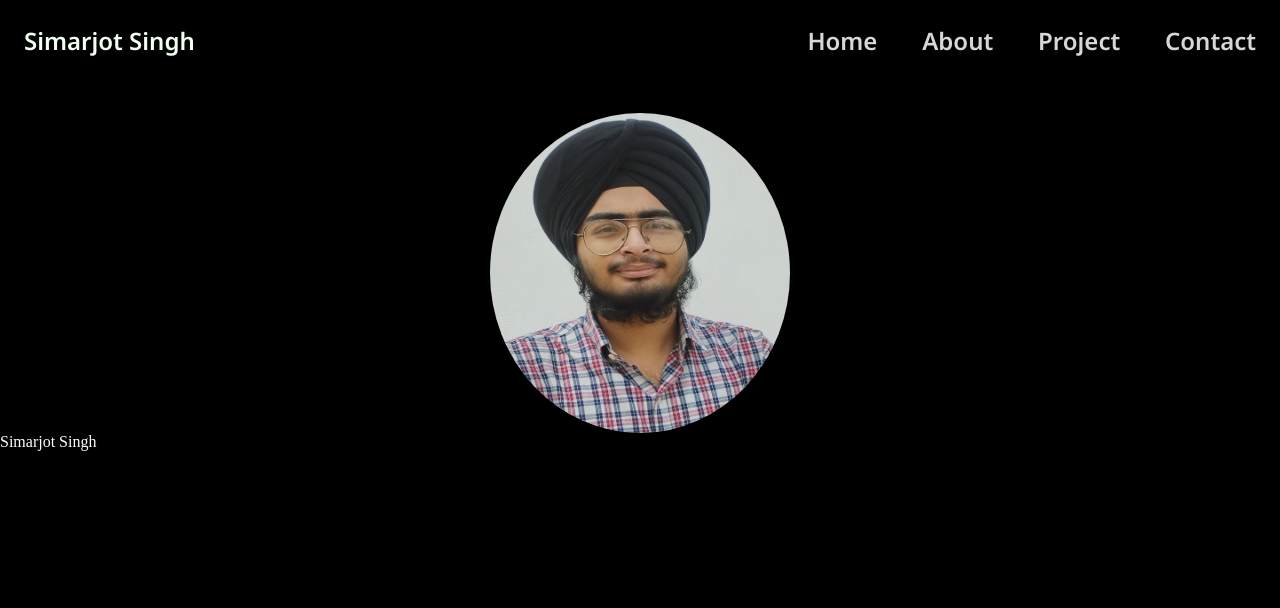
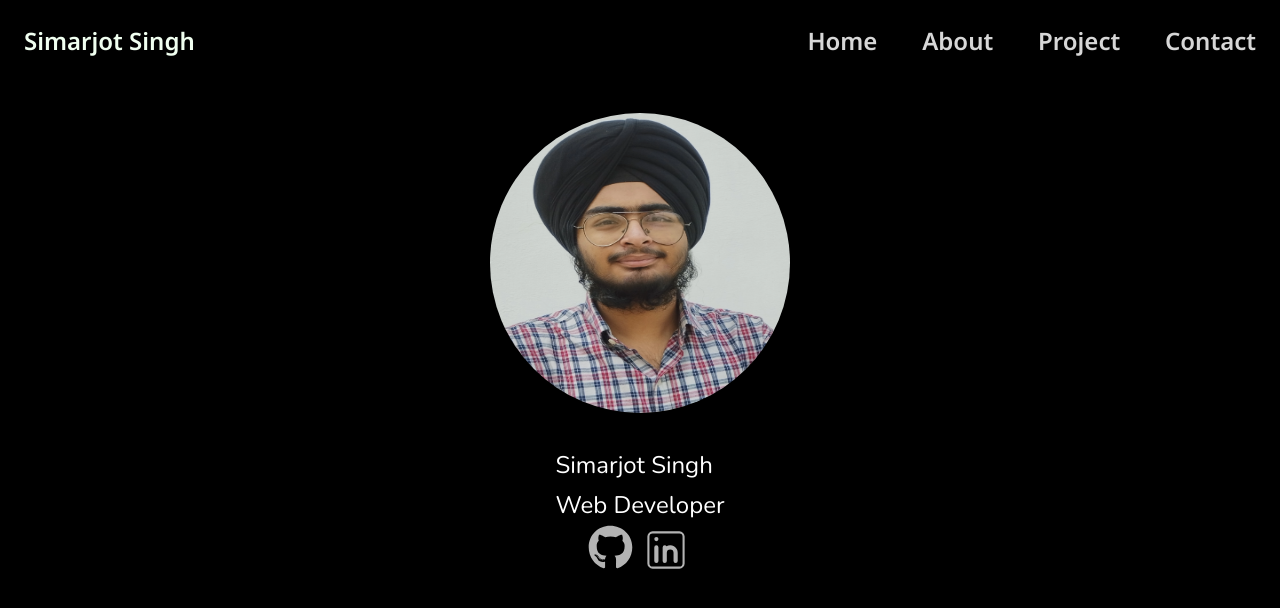
Before and after one commit to simarjot0032/portfolio, a React (Vite) app: page /#/ in a window 1280 px wide. Shown: the top 608 px of the page. Built offline with nearby package versions, Linux system fonts and the light colour scheme.

Commit message:
update in site

```diff
--- a/src/components/Site.tsx
+++ b/src/components/Site.tsx
@@ -1,18 +1,39 @@
 import "../styles/Site.css";
 import Navbar from "./Navbar";
 import Image from "../images/1701358933349.webp";
+import { FaGithub } from "react-icons/fa";
+import { CiLinkedin } from "react-icons/ci";
 export default function Site() {
   return (
     <>
       <div className="main-container">
         <Navbar />
-        <div id="Home">
-          <div className="home-img">
-            <div className="image-div">
-              <img src={Image} alt="" className="image" />
+        <div id="Home" className="home">
+          <div className="image-div">
+            <img src={Image} alt="" className="image" />
+          </div>
+          {/* <div className="line"></div> */}
+          <div className="self-container">
+            <div className="self-name">Simarjot Singh</div>
+            <div className="profession">Web Developer</div>
+            <div className="social-links">
+              <div className="githubLink">
+                <a
+                  href="https://github.com/simarjot0032"
+                  style={{ textDecoration: "none", color: "white" }}
+                >
+                  <FaGithub className="github-icon" size={45} />
+                </a>
+              </div>
+              <div className="linkedInLink">
+                <a
+                  href="https://www.linkedin.com/in/simarjot-singh-75025725b/"
+                  style={{ textDecoration: "none", color: "white" }}
+                >
+                  <CiLinkedin className="linkedIn-icon" size={50} />
+                </a>
+              </div>
             </div>
-            <div className="line"></div>
-            <div className="self-name">Simarjot Singh</div>
           </div>
         </div>
       </div>
--- a/src/styles/Site.css
+++ b/src/styles/Site.css
@@ -1,4 +1,10 @@
 @import url("https://fonts.googleapis.com/css2?family=Nunito:wght@400;500;700;800&display=swap");
+
+@import url("https://fonts.googleapis.com/css2?family=Nunito:wght@400;500;700;800&display=swap");
+::selection {
+  background-color: rgb(17, 191, 191);
+  color: white;
+}
 body {
   color: white;
 }
@@ -16,6 +22,36 @@ body {
 .image {
   border-radius: 100%;
   width: 80vw;
-  height: 320px;
+  height: 300px;
   max-width: 300px;
 }
+.home {
+  display: flex;
+  flex-direction: column;
+  align-items: center;
+  gap: 2rem;
+}
+.self-name,
+.profession {
+  line-height: 2.5rem;
+  font-size: 1.5rem;
+  font-family: "Nunito", sans-serif;
+}
+.social-links {
+  display: flex;
+  justify-content: center;
+  gap: 0.5rem;
+}
+.github-icon,
+.linkedIn-icon {
+  opacity: 0.7;
+}
+.github-icon:hover {
+  opacity: 1;
+  transition: all 0.2s linear;
+}
+.linkedIn-icon:hover {
+  opacity: 1;
+  color: #0881c2;
+  transition: all 0.2s linear;
+}
```
